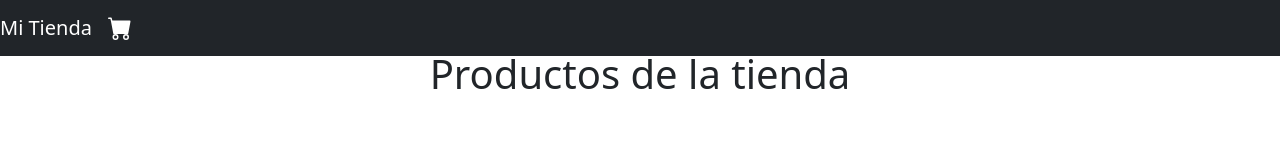
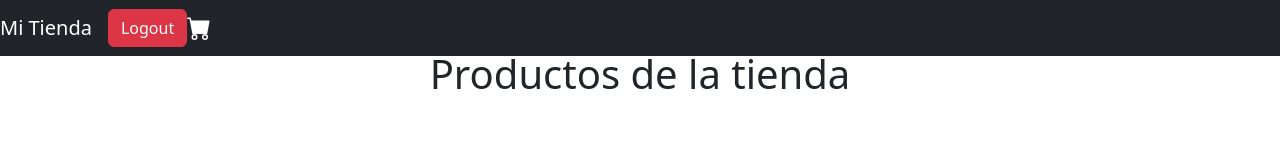
Before and after one commit to IcesiComputacionInternet/TallerFinal, a React (Vite) app in the folder frontend/: page /home-shop in a window 1280 px wide. Shown: the top 160 px of the page. Built offline with nearby package versions, Linux system fonts and the light colour scheme; no server answers; sample sign-in values are in the browser's storage.

Commit message:
ShopHome.tsx logout button added

```diff
--- a/frontend/src/components/ShopHome.tsx
+++ b/frontend/src/components/ShopHome.tsx
@@ -2,6 +2,7 @@ import { useEffect, useState } from "react";
 import axios from "axios";
 import { Modal, Button, Navbar } from "react-bootstrap";
 import { BsCartFill } from "react-icons/bs";
+import Logout from "./Logout";
 import "../ShopHome.css";
 
 interface Item {
@@ -56,6 +57,7 @@ const ShopHome = () => {
       <Navbar bg="dark" variant="dark" fixed="top">
         <Navbar.Brand href="#home">Mi Tienda</Navbar.Brand>
         <div className="ml-auto">
+          <Logout />
           <BsCartFill size={24} />
         </div>
       </Navbar>
```
